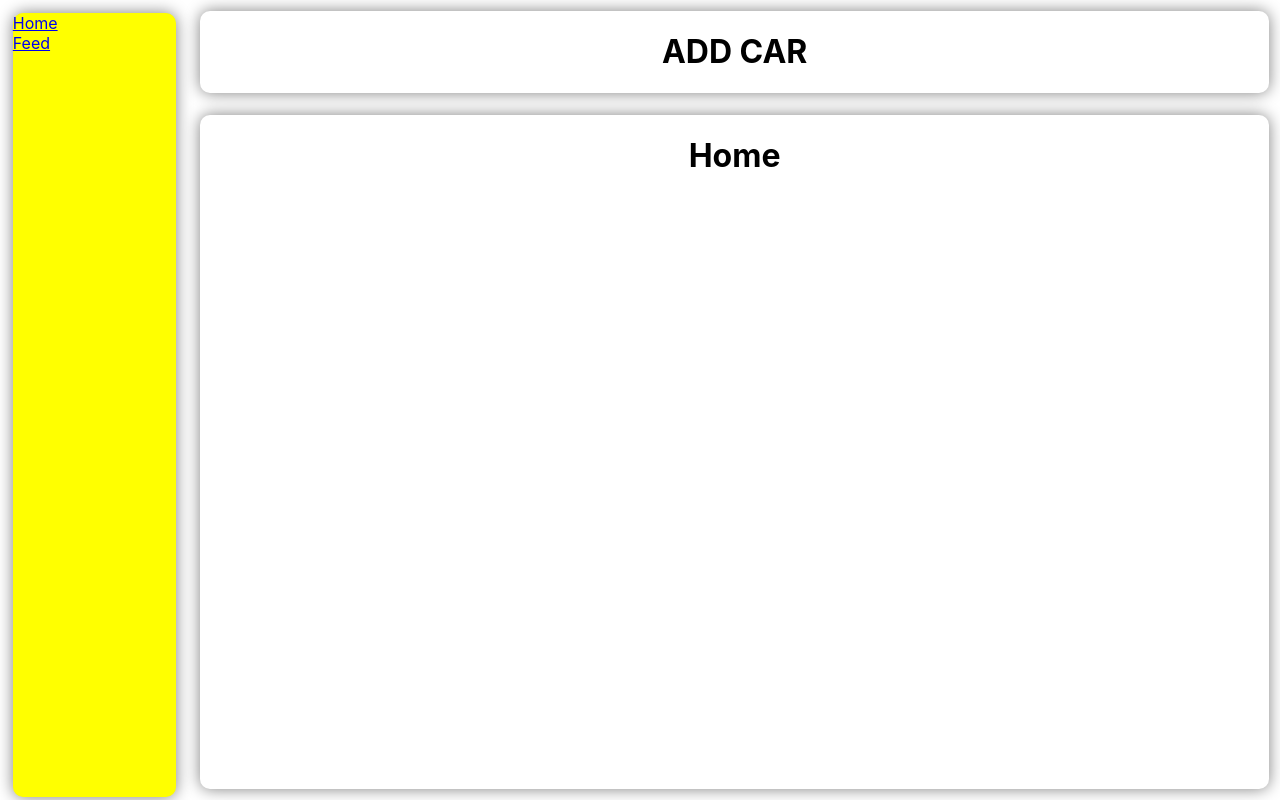
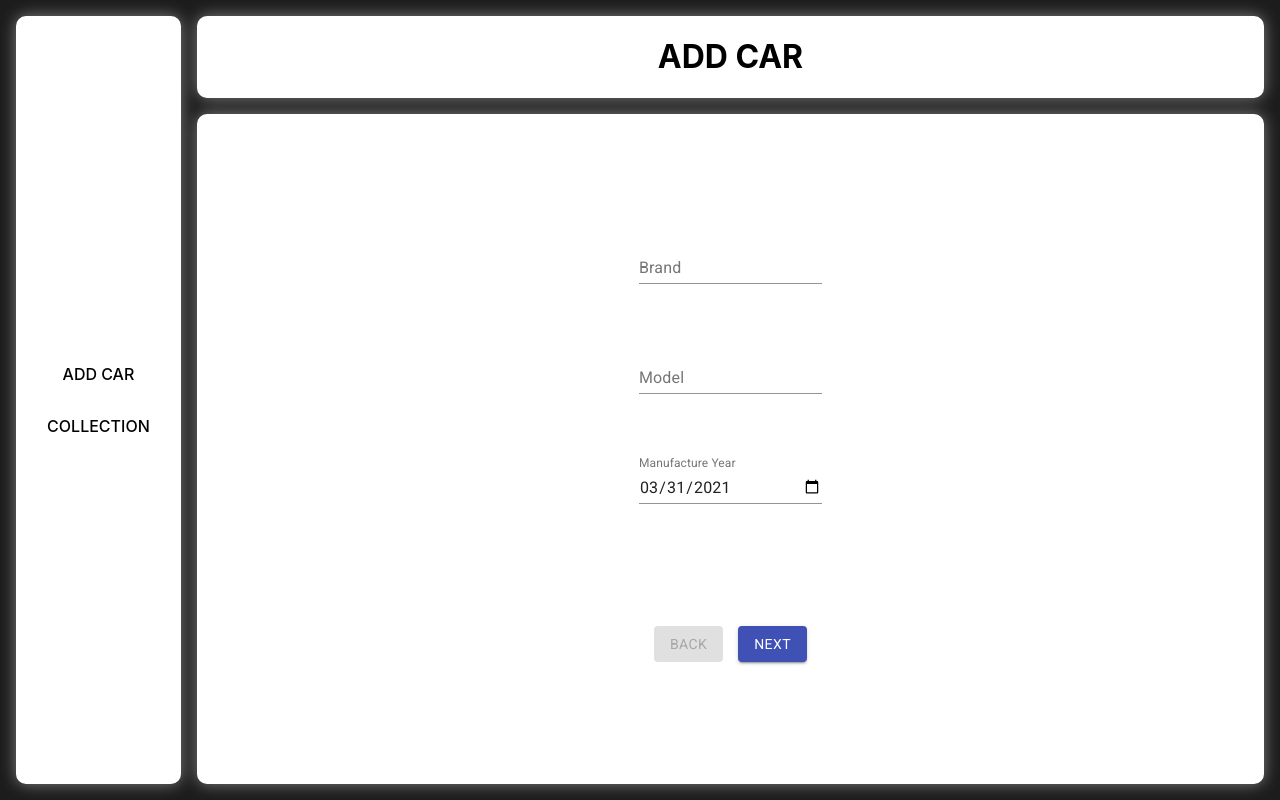
Before and after one commit to cichowlasp/project1, a React (Create React App) app: page / in a window 1280 px wide. Built offline with nearby package versions, Linux system fonts and the light colour scheme.

Commit message:
added multiform

```diff
--- a/src/components/Feed/Feed.tsx
+++ b/src/components/Feed/Feed.tsx
@@ -1,7 +1,14 @@
-import React from 'react';
+import React, { useEffect } from 'react';
 
-const Feed = () => {
-	return <h1>Feed</h1>;
+interface FuncProps {
+	setTitle(arg: string): void;
+}
+
+const Feed: React.FC<FuncProps> = ({ setTitle }) => {
+	useEffect(() => {
+		setTitle('Collection');
+	}, [setTitle]);
+	return <></>;
 };
 
 export default Feed;
--- a/src/components/Home/Home.tsx
+++ b/src/components/Home/Home.tsx
@@ -1,7 +1,15 @@
-import React from 'react';
+import React, { useEffect } from 'react';
+import Multiform from './components/Multiform/Multiform';
 
-const Home = () => {
-	return <h1>Home</h1>;
+interface FuncProps {
+	setTitle(arg: string): void;
+}
+
+const Home: React.FC<FuncProps> = ({ setTitle }) => {
+	useEffect(() => {
+		setTitle('Add Car');
+	}, [setTitle]);
+	return <Multiform />;
 };
 
 export default Home;
--- /dev/null
+++ b/src/components/Home/components/Multiform/Multiform.scss
@@ -0,0 +1,16 @@
+.form-container {
+	display: flex;
+	width: fit-content;
+	flex-direction: column;
+	justify-content: space-evenly;
+	.fields-container {
+		height: 40%;
+		display: flex;
+		flex-direction: column;
+		justify-content: space-between;
+	}
+	.button-container {
+		display: flex;
+		justify-content: space-evenly;
+	}
+}
--- /dev/null
+++ b/src/components/Home/components/Multiform/Multiform.tsx
@@ -0,0 +1,46 @@
+import React, { useState } from 'react';
+import { Button } from '@material-ui/core';
+import StepOne from '../Steps/StepOne';
+import StepTwo from '../Steps/StepTwo';
+import StepThree from '../Steps/StepThree';
+import './Multiform.scss';
+
+const Multiform: React.FC = () => {
+	const [step, setStep] = useState(1);
+	const returnStep = () => {
+		switch (step) {
+			case 1:
+				return <StepOne />;
+			case 2:
+				return <StepTwo />;
+			case 3:
+				return <StepThree />;
+			default:
+		}
+	};
+	const nextStep = () => {
+		setStep(step + 1);
+	};
+	const previousStep = () => {
+		setStep(step - 1);
+	};
+	return (
+		<div className='form-container'>
+			<div className='fields-container'>{returnStep()}</div>
+			<div className='button-container'>
+				<Button
+					onClick={previousStep}
+					disabled={step === 1 ? true : false}
+					variant='contained'
+					color='secondary'>
+					Back
+				</Button>
+				<Button onClick={nextStep} variant='contained' color='primary'>
+					Next
+				</Button>
+			</div>
+		</div>
+	);
+};
+
+export default Multiform;
--- /dev/null
+++ b/src/components/Home/components/Steps/StepOne.tsx
@@ -0,0 +1,21 @@
+import React from 'react';
+import { TextField } from '@material-ui/core';
+const StepOne: React.FC = () => {
+	return (
+		<>
+			<TextField label='Brand' />
+			<TextField label='Model' />
+			<TextField
+				id='date'
+				label='Manufacture Year'
+				type='date'
+				defaultValue={new Date().toISOString().slice(0, 10)}
+				InputLabelProps={{
+					shrink: true,
+				}}
+			/>
+		</>
+	);
+};
+
+export default StepOne;
--- /dev/null
+++ b/src/components/Home/components/Steps/StepThree.tsx
@@ -0,0 +1,33 @@
+import React from 'react';
+import { TextField, FormControlLabel, Checkbox } from '@material-ui/core';
+const StepThree: React.FC = () => {
+	return (
+		<>
+			<FormControlLabel
+				control={
+					<Checkbox
+						checked={false}
+						name='Accident-free'
+						color='primary'
+					/>
+				}
+				label='Accident-free'
+			/>
+			<FormControlLabel
+				control={
+					<Checkbox
+						checked={false}
+						name='Serviced at an authorized service station'
+						color='primary'
+					/>
+				}
+				label='Serviced at an authorized service station'
+			/>
+			<div></div>
+			<TextField label='Condition' />
+			<TextField label='Color' />
+		</>
+	);
+};
+
+export default StepThree;
--- /dev/null
+++ b/src/components/Home/components/Steps/StepTwo.tsx
@@ -0,0 +1,14 @@
+import React from 'react';
+import { TextField } from '@material-ui/core';
+const StepTwo: React.FC = () => {
+	return (
+		<>
+			<TextField label='Vehicle operation' />
+			<TextField label='Fuel type' />
+			<TextField label='Gearbox' />
+			<TextField label='Cubic capacity' />
+		</>
+	);
+};
+
+export default StepTwo;
--- a/src/components/Router/Router.scss
+++ b/src/components/Router/Router.scss
@@ -3,12 +3,16 @@
 	height: 100%;
 	display: flex;
 	flex-direction: row;
+	background-color: rgb(29, 28, 28);
 
 	.sidebar {
+		display: flex;
+		flex-direction: column;
+		justify-content: center;
 		width: 15%;
-		height: 98%;
-		background-color: yellow;
-		margin: 1%;
+		max-height: 100%;
+		background-color: white;
+		margin: 1rem 0 1rem 1rem;
 		border-radius: 10px;
 		box-shadow: 0 0 1em grey;
 	}
@@ -19,15 +23,18 @@
 		width: 100%;
 		text-align: center;
 		.title {
-			margin: 1%;
+			background-color: white;
+			margin: 1rem;
 			text-transform: uppercase;
 			border-radius: 10px;
 			box-shadow: 0 0 1em grey;
 		}
 		.content {
-			margin: 1%;
+			display: flex;
+			background-color: white;
+			margin: 0 1rem 1rem 1rem;
 			height: 100%;
-			align-items: center;
+			justify-content: center;
 			border-radius: 10px;
 			box-shadow: 0 0 1em grey;
 		}
--- a/src/components/Router/Router.tsx
+++ b/src/components/Router/Router.tsx
@@ -1,6 +1,5 @@
 import React, { useState } from 'react';
-import { Grid, Paper } from '@material-ui/core';
-import { BrowserRouter, Switch, Route, Link } from 'react-router-dom';
+import { BrowserRouter, Switch, Route } from 'react-router-dom';
 import Home from '../Home/Home';
 import Feed from '../Feed/Feed';
 import SidebarContent from '../SidebarConetent/SidebarContent';
@@ -11,9 +10,7 @@ const Router = () => {
 		<BrowserRouter>
 			<div className='container'>
 				<div className='sidebar'>
-					<div>
-						<SidebarContent />
-					</div>
+					<SidebarContent />
 				</div>
 				<div className='title-content-container'>
 					<div className='title'>
@@ -22,10 +19,10 @@ const Router = () => {
 					<div className='content'>
 						<Switch>
 							<Route path='/feed'>
-								<Feed />
+								<Feed setTitle={setTitle} />
 							</Route>
 							<Route path='/'>
-								<Home />
+								<Home setTitle={setTitle} />
 							</Route>
 						</Switch>
 					</div>
--- /dev/null
+++ b/src/components/SidebarConetent/SidebarContent.scss
@@ -0,0 +1,14 @@
+.sidebar-container {
+	.sidebar-link {
+		display: flex;
+		justify-content: center;
+		padding: 1rem;
+		text-decoration: none;
+		text-transform: uppercase;
+		color: black;
+		font-weight: 500;
+		&:hover {
+			background-color: rgba(188, 188, 188, 0.3);
+		}
+	}
+}
--- a/src/components/SidebarConetent/SidebarContent.tsx
+++ b/src/components/SidebarConetent/SidebarContent.tsx
@@ -1,15 +1,16 @@
 import React from 'react';
 import { Link } from 'react-router-dom';
+import './SidebarContent.scss';
 
 export default function SidebarContent() {
 	return (
-		<div>
-			<div>
-				<Link to='/'>Home</Link>
-			</div>
-			<div>
-				<Link to='/feed'>Feed</Link>
-			</div>
+		<div className='sidebar-container'>
+			<Link className='sidebar-link' to='/'>
+				Add Car
+			</Link>
+			<Link className='sidebar-link' to='/feed'>
+				Collection
+			</Link>
 		</div>
 	);
 }
```
Also changed, not shown: src/components/Content/Content.tsx (deleted, +0 -7 lines).
